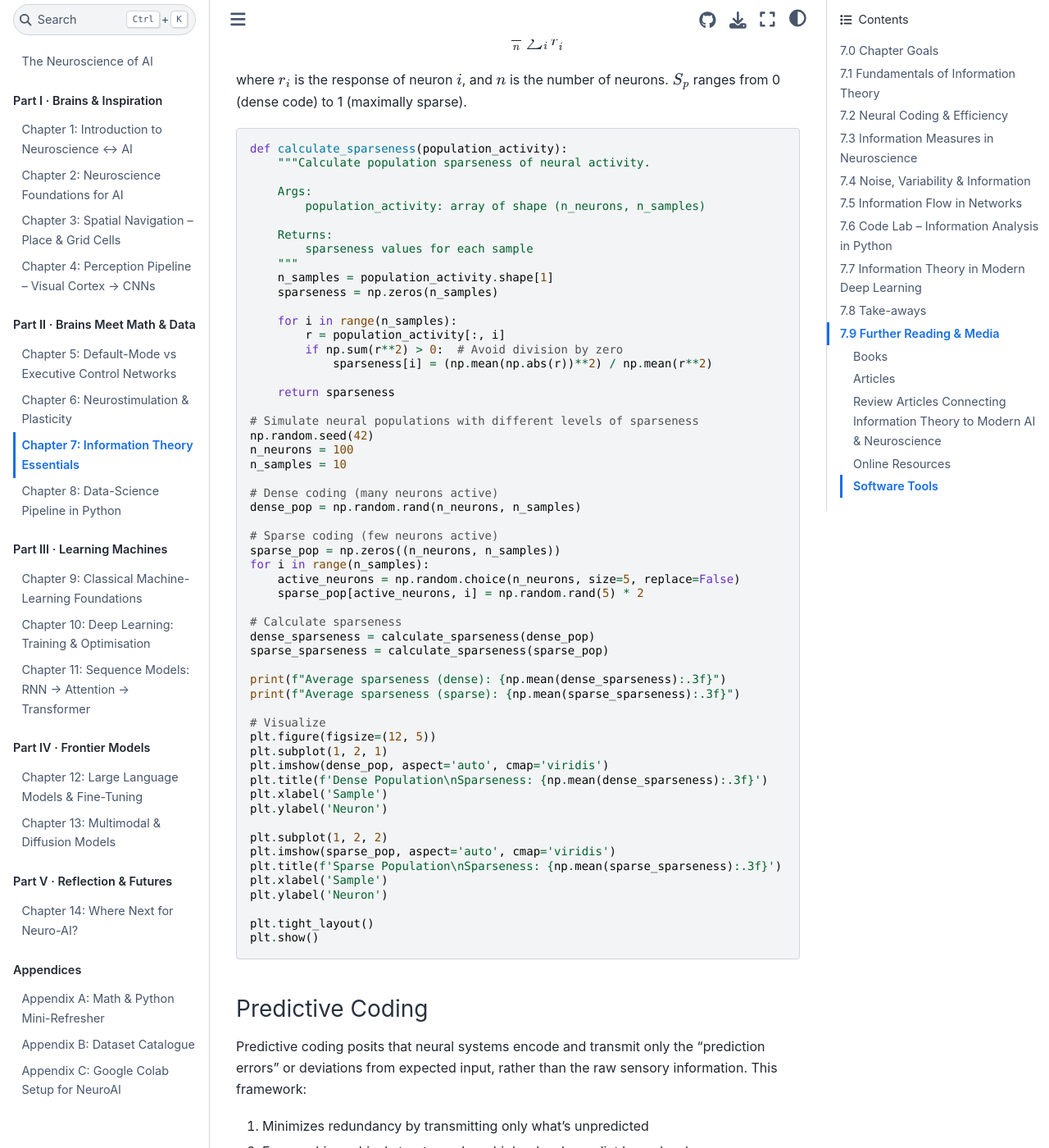
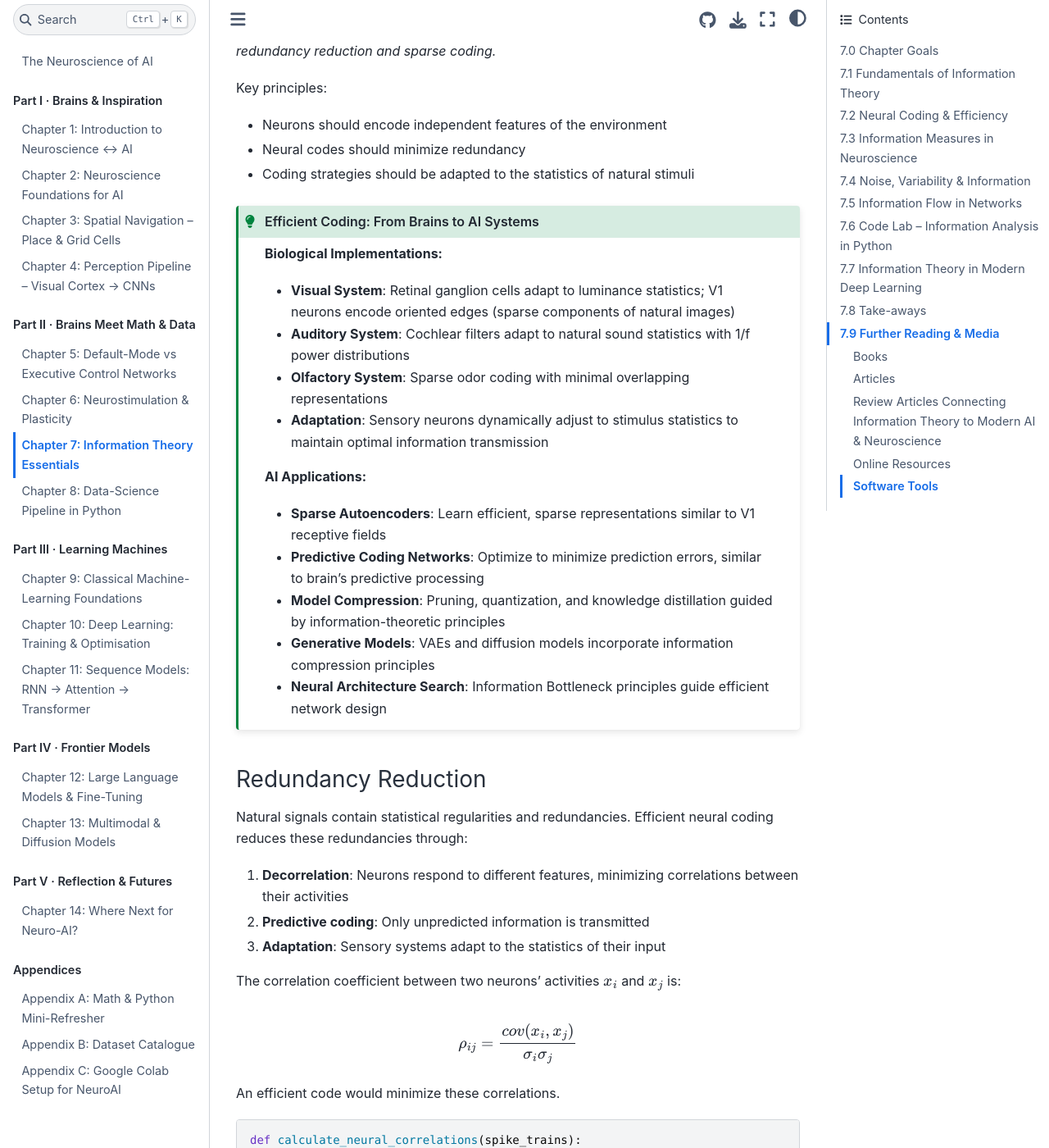
Before and after one commit to ricyoung/NeuroAI-Handbook, a Jupyter Book: the page built from book/part2/ch07_information_theory.md, in a window 1280 px wide and 1400 px high, scrolled down 8557 px. Shown: the whole window at 82% size. Built offline with Jupyter Book 1.0.4 settings and Sphinx 7.4.7 and the Sphinx Book theme 1.1.4, drawn with Linux system fonts in a browser that asks for light colours; some of the changed text lies outside the part shown.

Commit message:
Add practical application callout boxes to Chapter 7
- Add AI and real-world applications of Shannon entropy
- Add neuroscience and AI applications of mutual information
- Add biological implementations and AI applications of efficient coding
- Add channel capacity implications for neuroscience and engineering

🤖 Generated with [Claude Code](https://claude.ai/code)

Co-Authored-By: Claude <noreply@anthropic.com>

````diff
--- a/book/part2/ch07_information_theory.md
+++ b/book/part2/ch07_information_theory.md
@@ -27,6 +27,22 @@ Entropy is measured in bits when using log base 2, and represents the average nu
 - Entropy is always non-negative
 - Entropy is maximized when all outcomes are equally likely
 - Entropy is minimized (zero) when one outcome has probability 1
+
+```{admonition} Applications in AI and Real Life
+:class: tip
+
+**AI Applications:**
+- **Model Evaluation**: Models with lower entropy predictions are more confident (though not necessarily correct)
+- **Model Compression**: Information-theoretic principles guide model pruning and quantization
+- **Learning Algorithms**: Maximum entropy methods provide a principled approach to machine learning when knowledge is limited
+- **Feature Selection**: High-entropy features typically carry more information for classification tasks
+
+**Real-World Applications:**
+- **Data Compression**: ZIP, JPEG, PNG all rely on entropy coding techniques (Huffman, arithmetic coding)
+- **Cryptography**: Secure encryption requires high-entropy (unpredictable) keys
+- **Natural Language Processing**: Language models estimate word probabilities and maximize entropy for diverse generation
+- **Neuroscience**: Neural spike patterns can be analyzed to determine information content
+```
 
 ```python
 import numpy as np
@@ -93,6 +109,22 @@ $$I(X;Y) = H(X) - H(X|Y) = H(Y) - H(Y|X) = H(X) + H(Y) - H(X,Y)$$
 *Figure 7.2: Venn diagram representation of mutual information as the overlap between entropies of X and Y, showing the relationship between joint, conditional, and marginal entropies.*
 
 This symmetric measure ranges from 0 (independent variables) to $\min(H(X), H(Y))$ (one variable completely determines the other).
+
+```{admonition} Mutual Information in AI and Neuroscience
+:class: tip
+
+**AI Applications:**
+- **Feature Selection**: MI identifies which features provide the most information about target classes
+- **Representation Learning**: Maximizing MI between representations and inputs in self-supervised learning (e.g., InfoNCE loss in contrastive learning)
+- **Model Interpretability**: MI can measure which neurons/features capture important input attributes
+- **Information Bottleneck**: Networks trained to maximize MI with targets while minimizing MI with inputs generalize better
+
+**Neuroscience Applications:**
+- **Neural Coding**: Quantifies how much information spike trains carry about stimuli
+- **Brain Connectivity**: Functional connectivity between brain regions can be measured using MI
+- **Sensory Processing**: MI helps analyze how sensory information is transformed through neural pathways
+- **Neural Population Decoding**: Reveals which groups of neurons collectively encode behaviorally relevant information
+```
 
 ```python
 def mutual_information(x, y, bins=10):
@@ -219,6 +251,22 @@ $$C = \frac{1}{2}\log_2(1 + \frac{P}{N})$$
 
 This concept is crucial in neuroscience for understanding the information-carrying capacity of neural circuits.
 
+```{admonition} Channel Capacity in Neural and Artificial Systems
+:class: tip
+
+**Neuroscience Implications:**
+- **Neural Bandwidth**: Limits how much information a single neuron can transmit (typically 2-3 bits per spike)
+- **Population Coding**: Brain overcomes single-neuron capacity limits by distributing information across many neurons
+- **Energy Constraints**: Neurons balance information transmission against metabolic costs
+- **Sensory Bottlenecks**: Optic nerve's ~1 million axons create an information bottleneck requiring efficient coding
+
+**Engineering Applications:**
+- **Communication Systems**: Shannon's capacity theorem revolutionized telecommunications by establishing fundamental limits
+- **5G Networks**: Modern wireless systems approach Shannon capacity with sophisticated coding (LDPC, turbo codes)
+- **Neural Interfaces**: Designing optimal neural recording/stimulation devices requires understanding neural channel capacities
+- **AI System Design**: Network width and depth choices implicitly reflect channel capacity considerations
+```
+
 ## 7.2 Neural Coding & Efficiency
 
 ### Efficient Coding Hypothesis
@@ -233,6 +281,23 @@ Key principles:
 - Neurons should encode independent features of the environment
 - Neural codes should minimize redundancy
 - Coding strategies should be adapted to the statistics of natural stimuli
+
+```{admonition} Efficient Coding: From Brains to AI Systems
+:class: tip
+
+**Biological Implementations:**
+- **Visual System**: Retinal ganglion cells adapt to luminance statistics; V1 neurons encode oriented edges (sparse components of natural images)
+- **Auditory System**: Cochlear filters adapt to natural sound statistics with 1/f power distributions
+- **Olfactory System**: Sparse odor coding with minimal overlapping representations
+- **Adaptation**: Sensory neurons dynamically adjust to stimulus statistics to maintain optimal information transmission
+
+**AI Applications:**
+- **Sparse Autoencoders**: Learn efficient, sparse representations similar to V1 receptive fields
+- **Predictive Coding Networks**: Optimize to minimize prediction errors, similar to brain's predictive processing
+- **Model Compression**: Pruning, quantization, and knowledge distillation guided by information-theoretic principles
+- **Generative Models**: VAEs and diffusion models incorporate information compression principles
+- **Neural Architecture Search**: Information Bottleneck principles guide efficient network design
+```
 
 ### Redundancy Reduction
 
````
